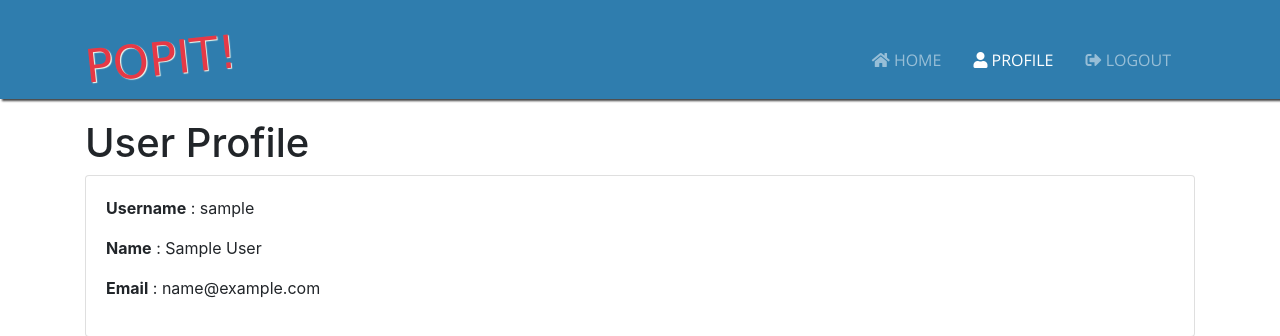
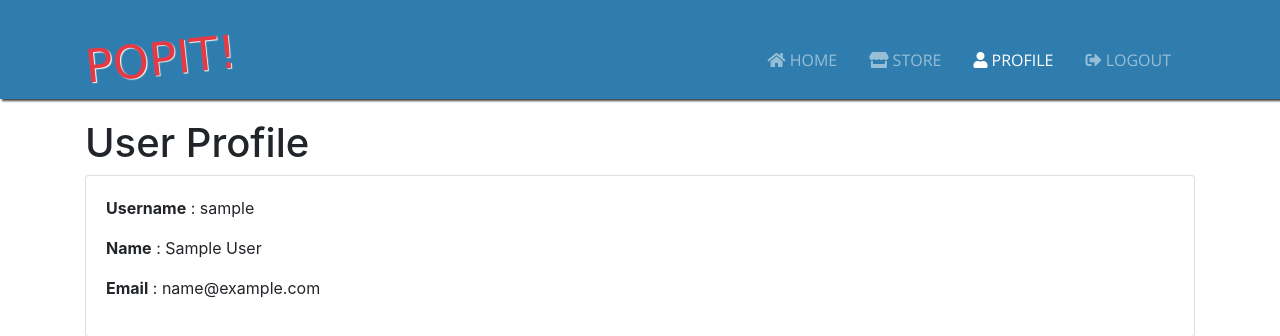
Before and after one commit to jacqueline-walsh/popit, a Django app: page /accounts/profile/ in a window 1280 px wide. Shown: the top 336 px of the page. Run offline with Django 3.2, Linux system fonts and the light colour scheme; the visitor is signed in with stand-in values (Sample User, id 1); data comes from the database, SQL or seed files in the repository; some libraries are stand-ins or nearby versions; some web fonts are replaced.

Commit message:
update requirements.txt

```diff
--- a/templates/partials/_navbar.html
+++ b/templates/partials/_navbar.html
@@ -14,6 +14,11 @@
                     <!-- home link -->
                     <a class="nav-link" href="{% url 'index' %}">
                         <i class="fas fa-home"></i> Home</a>
+                </li>
+                <li {% if 'products' in request.path %} class="nav-item active mr-3" {% else %} class="nav-item mr-3" {% endif %}>
+                    <!-- home link -->
+                    <a class="nav-link" href="{% url 'products' %}">
+                        <i class="fas fa-store"></i> Store</a>
                 </li>
                 <!-- links only available when logged in -->
                 {% if user.is_authenticated %}
```
Also changed, not shown: requirements.txt (+11 -0 lines).
